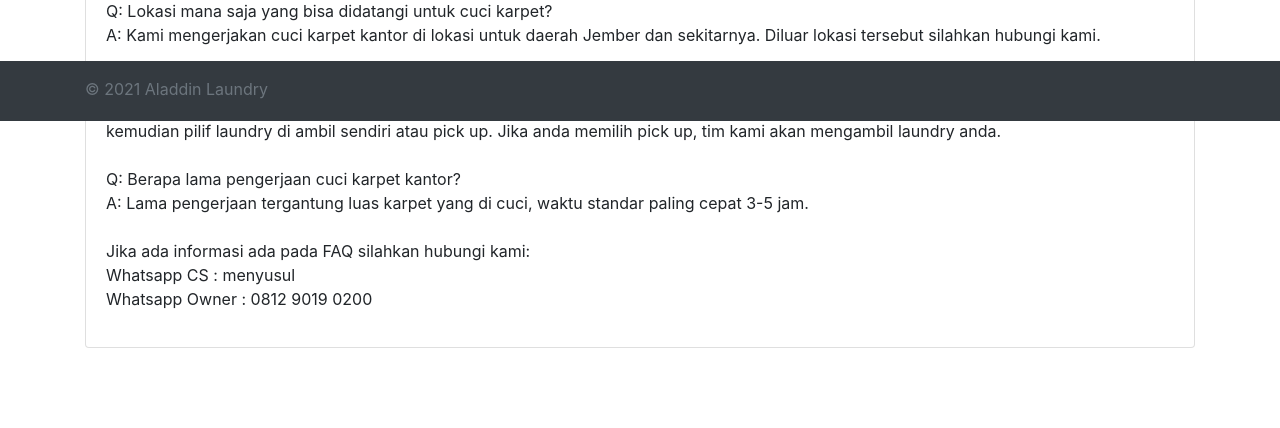
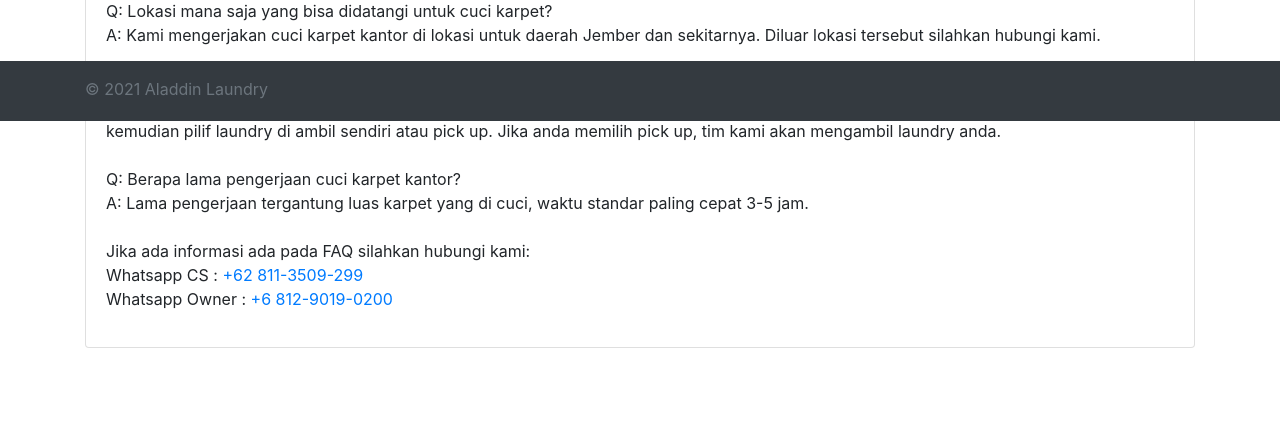
Before and after one commit to andriachmad93/aladdin-laundry, a CodeIgniter 4 app: template app/Views/pages/faq.php in a window 1280 px wide. Shown: the part 679-1107 px from the top of the page. Run offline with PHP 8.4 and a stand-in for CodeIgniter, Linux system fonts and the light colour scheme; the template is opened without the code that fills it, so the values that code supplies are empty; some libraries are stand-ins or nearby versions.

Commit message:
give WA link

```diff
--- a/app/Views/pages/faq.php
+++ b/app/Views/pages/faq.php
@@ -42,8 +42,8 @@
 
                     <br><br>
                     Jika ada informasi ada pada FAQ silahkan hubungi kami:<br>
-                    Whatsapp CS : menyusul<br>
-                    Whatsapp Owner : 0812 9019 0200
+                    Whatsapp CS : <a href="https://api.whatsapp.com/send?phone=628113509299&amp;text=Aladdin%20Laundry">+62 811-3509-299</a><br>
+                    Whatsapp Owner : <a href="https://api.whatsapp.com/send?phone=6281290190200&amp;text=Aladdin%20Laundry">+6 812-9019-0200</a>
                     </p>
                 </div>
             </div>
```
